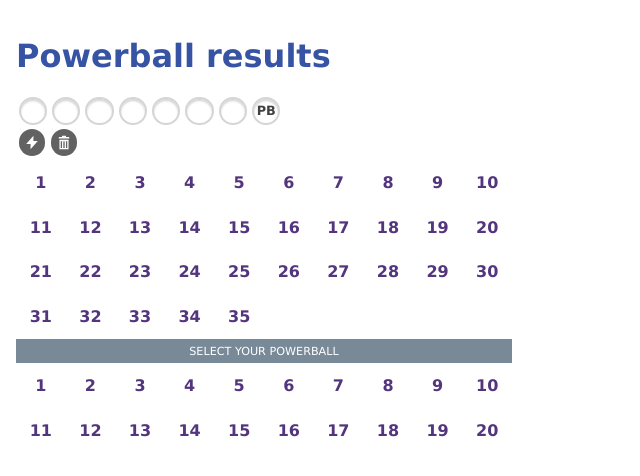
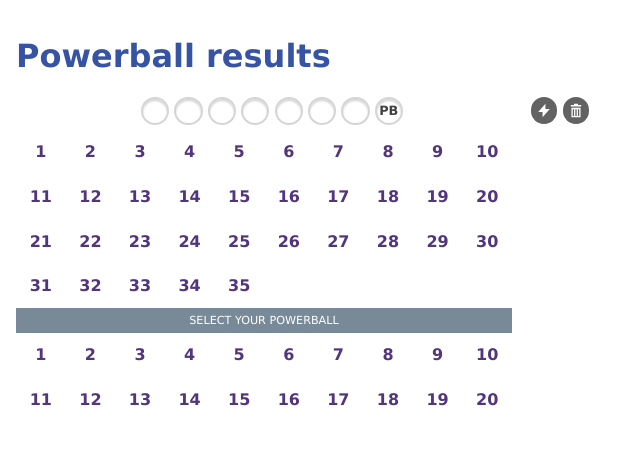
Before and after one commit to vitorleo/tlc, a React (Vite) app: page / in a window 1280 px wide. Shown: the top 476 px of the page, without its empty margins (0-640 px from the left). Built offline with nearby package versions, Linux system fonts and the light colour scheme.

Commit message:
Solution

```diff
--- a/src/App.css
+++ b/src/App.css
@@ -2,7 +2,20 @@
   color: #3653a4;
 }
 
-.sectionHeader {
+.top-bar {
+  display: flex;
+}
+
+.drawn-numbers {
+  flex: 1;
+  text-align: center;
+}
+
+.buttons {
+  margin-right: -5em;
+}
+
+.section-header {
   background-color: #788998;
   text-transform: uppercase;
   color: white;
--- a/src/App.tsx
+++ b/src/App.tsx
@@ -10,12 +10,8 @@
 function App() {
   const [primaryNumbers, setPrimaryNumbers] = useState(new Array(7).fill(null));
   const [secondaryNumbers, setSecondaryNumbers] = useState(new Array(1).fill(null));
-  const [loadingData, setLoadingData] = useState(false)
-
-
 
   function fetchResults():void {
-    setLoadingData(true);
     fetch("https://data.api.thelott.com/sales/vmax/web/data/lotto/latestresults",
       {
         method:"POST",
@@ -24,11 +20,9 @@
         const responseObj = await res.json();
         setSecondaryNumbers(responseObj.DrawResults[0].SecondaryNumbers);
         setPrimaryNumbers(responseObj.DrawResults[0].PrimaryNumbers);
-        setLoadingData(false);
       }).catch(err=>{
         // Treat error and inform user
         console.log(err);
-        setLoadingData(false);
       })
   }
 
@@ -40,8 +34,8 @@
   return (
     <>
       <h1>Powerball results</h1>
-      <div className='ticket'>
-        <div className='drawnNumbers'>
+      <div className='top-bar'>
+        <div className='drawn-numbers'>
             { primaryNumbers.map(n => {
                 return <DrawnNumber isDrawn={n ? true : false}>{n}</DrawnNumber>
               })
@@ -53,13 +47,10 @@
                 </DrawnNumber>)
               })
             }
-
         </div>
-        <div>
-
+        <div className='buttons'>
           <ButtonRound icon={IconFetch} onCLick={fetchResults} label="Fetch results" isPrimary={true}></ButtonRound>
           <ButtonRound icon={IconTrash} onCLick={resetData} label="Clear results"></ButtonRound>
-        {loadingData && <span>Fetching result</span> }
         </div>
       </div>
 
@@ -67,7 +58,7 @@
         totalNumbers={35}
         drawnNumbers={primaryNumbers}
       />
-      <div className='sectionHeader'>
+      <div className='section-header'>
             Select your Powerball
       </div>
       <TicketGrid
```
Lines whose indentation alone changed are shown as unchanged.
